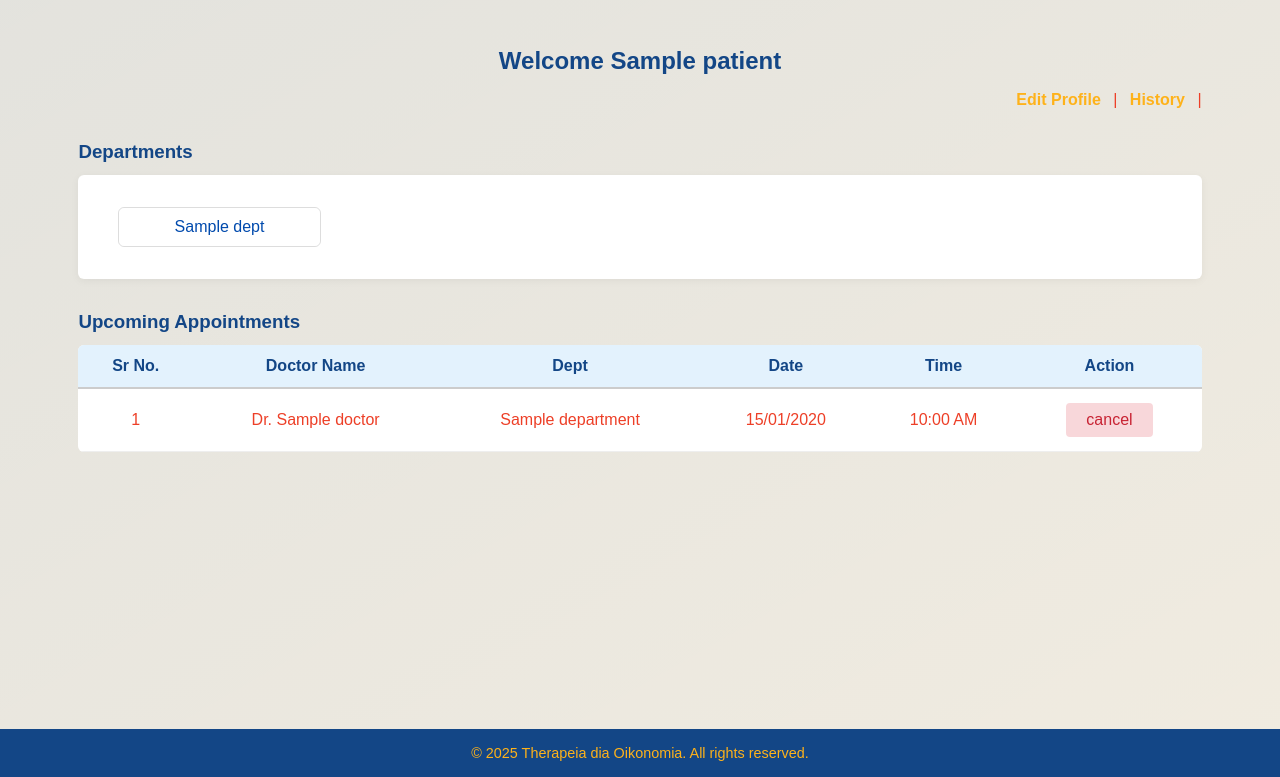
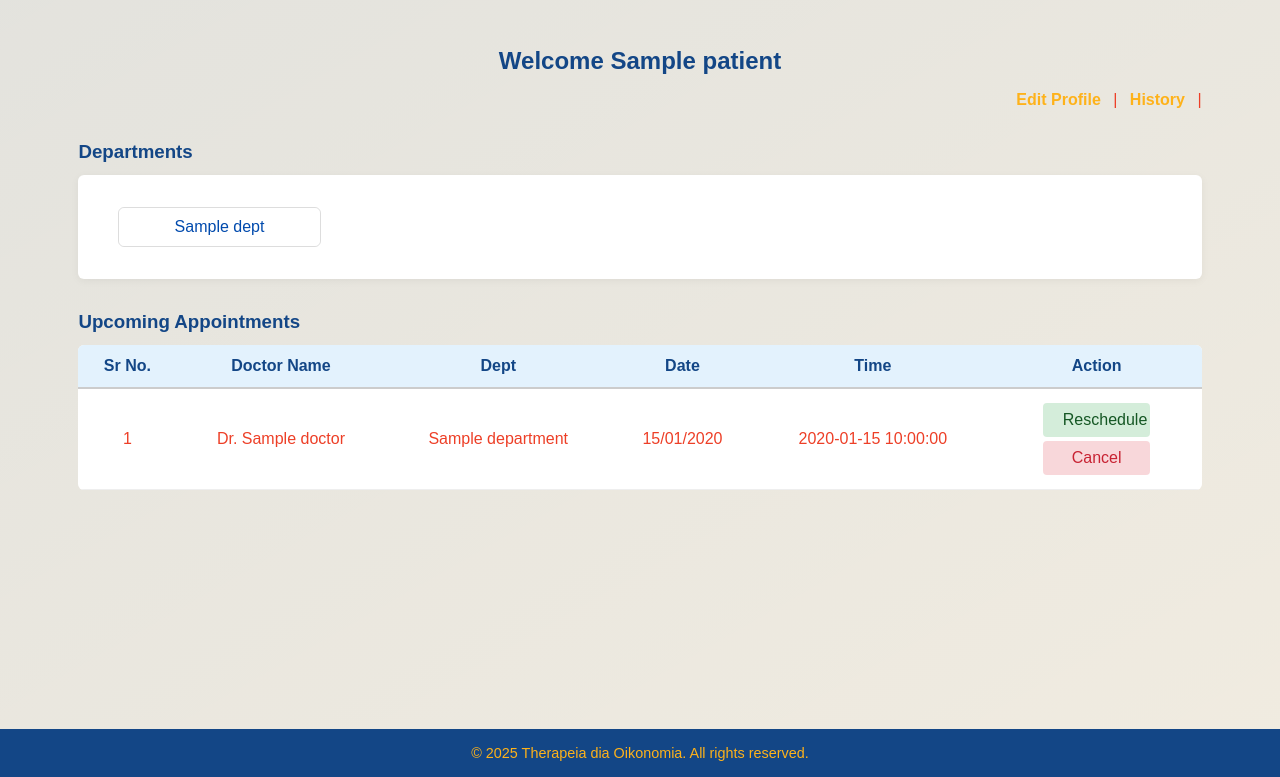
Before and after one commit to GlaucousGlaucus/Hospital-Management-System-Mad-2, a Flask app: template templates/dashboard/patient_dashboard.html in a window 1280 px wide. Shown: the part 71-848 px from the top of the page. Run offline with Flask 3, Linux system fonts and the light colour scheme; the template is opened without the code that fills it: most values are stand-ins (such as "Sample title", 1, 10 or a date in 2020).

Commit message:
Patient: UI fixes

```diff
--- a/routes/api_routes.py
+++ b/routes/api_routes.py
@@ -177,6 +177,9 @@ def update_availability():
         "enabled": enabled
     })
 
+@api_bp.route("/reschedule/<int:appointment_id>", methods=["POST"])
+def reschedule_appointment_patient(appointment_id):
+    return redirect(url_for("dashboard.dashboard"))
 
 @api_bp.route("/cancel_appointment/<int:appointment_id>", methods=["POST"])
 def cancel_appointment_patient(appointment_id):
--- a/templates/dashboard/patient_dashboard.html
+++ b/templates/dashboard/patient_dashboard.html
@@ -57,13 +57,20 @@
                     <td>Dr. {{ a.doctor.name }}</td>
                     <td>{{ a.doctor.department.name }}</td>
                     <td>{{ a.date.strftime("%d/%m/%Y") }}</td>
-                    <td>{{ a.time.strftime("%I:%M %p") }}</td>
+                    <td>{{ a.time_slot }}</td>
                     <td>
+                        <form action="{{ url_for('api.reschedule_appointment_patient', appointment_id=a.id) }}"
+                              method="POST">
+                            <button type="submit" class="btn btn-filled"
+                                    style="background-color:#d4edda; color:#155724; width:60%;">
+                                Reschedule
+                            </button>
+                        </form>
                         <form action="{{ url_for('api.cancel_appointment_patient', appointment_id=a.id) }}"
                               method="POST">
                             <button type="submit" class="btn btn-filled"
-                                    style="background:#f8d7da; color:#c82333;">
-                                cancel
+                                    style="background:#f8d7da; color:#c82333; width:60%;">
+                                Cancel
                             </button>
                         </form>
                     </td>
```
Also changed, not shown: hospital.db.
